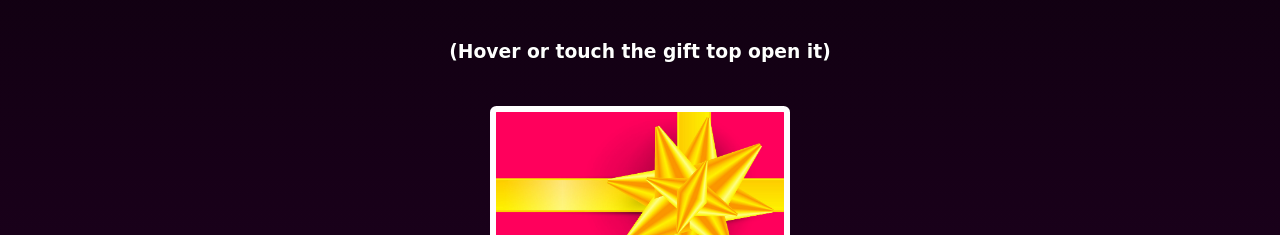
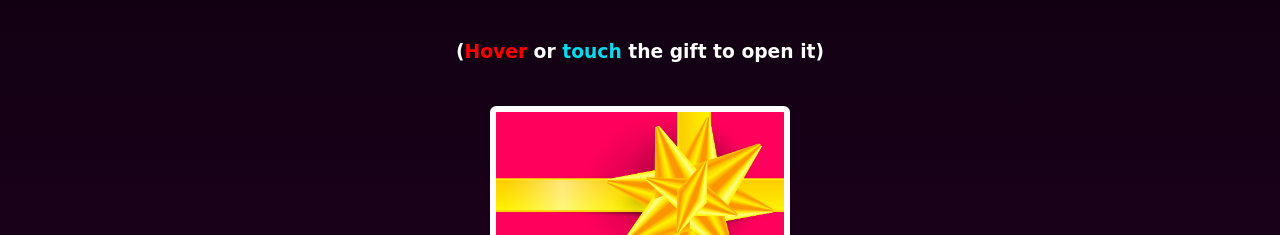
Before and after one commit to sparkydeal/ariella, a plain HTML site: page index.html in a window 1280 px wide. Shown: the part 565-800 px from the top of the page. Drawn offline with Linux system fonts and the light colour scheme; a script that the page names is missing; a web font is replaced by a local one.

Commit message:
Add files via upload

```diff
--- a/index.html
+++ b/index.html
@@ -33,7 +33,7 @@
             <div class="gift gift-1">
                 <h1 class="gift-header">Here's how <span class="highlight">happy</span> <span class="second-line">I am for you today</span></h1>
                 <div class="emoji ">😃</div>
-                <h3 class="gift-hint">(Hover or touch the gift top open it)</h3>
+                <h3 class="gift-hint">(<span class="highlight-red">Hover</span> or <span class="highlight-pink">touch</span> the gift to open it)</h3>
                 <div class="gift-border border-radius-gift image">
 
                 </div>
--- a/styles.css
+++ b/styles.css
@@ -93,6 +93,12 @@ span.second-line {
     background-image:url("happy-minons.gif");
 
 }
+.highlight-pink {
+    color: rgb(7, 219, 239);
+}
+.highlight-red {
+    color: red;
+}
 .gift-2 .image {
     background-image:url("gift-cover.jpg");
 }
```
